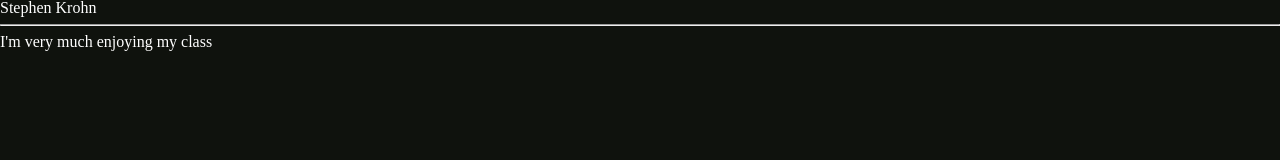
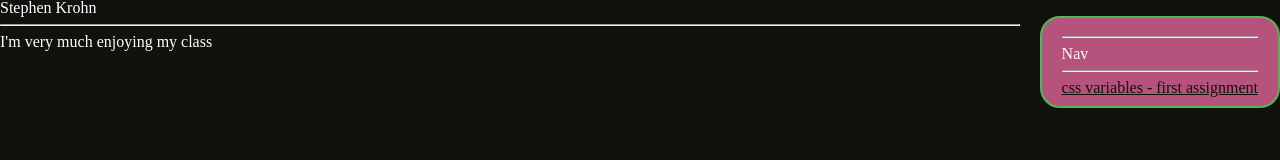
Before and after one commit to anvgigz/Advanced-WEB-DEV-ADD-152-001N, a plain HTML site: page index.html in a window 1280 px wide. Drawn offline with Linux system fonts and the light colour scheme.

Commit message:
Update index.html

```diff
--- a/index.html
+++ b/index.html
@@ -10,6 +10,15 @@
  <header>
         <h1>Stephen Krohn</h1>
 
+        <nav>
+            <hr/>
+            <h2>Nav</h2>
+            <hr/>
+            <ol>
+            <li><a href="css variables/index.html">css variables - first assignment</a></li>
+
+
+        </ol>
         </nav>
  </header>
  <hr/>
```
